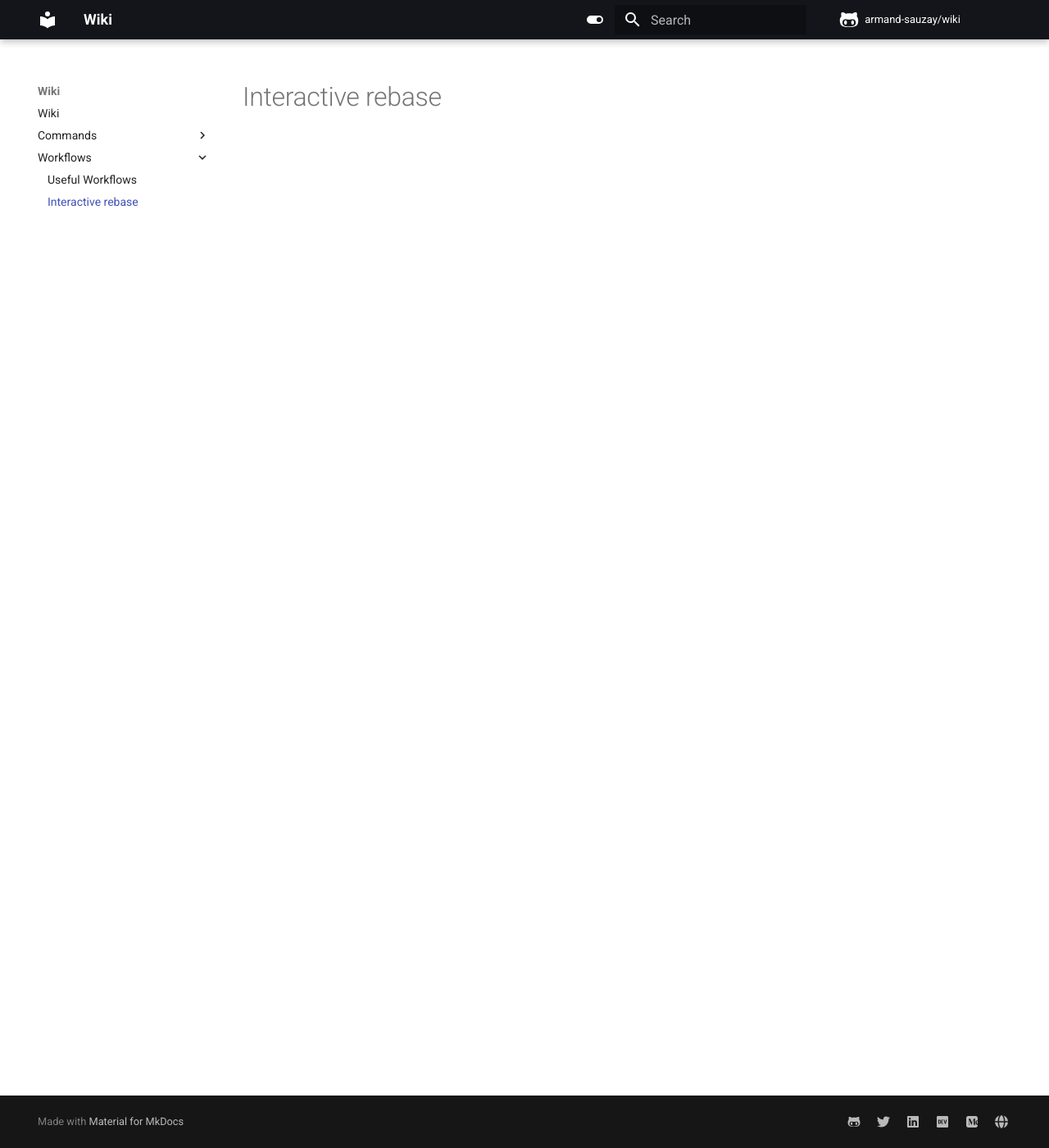
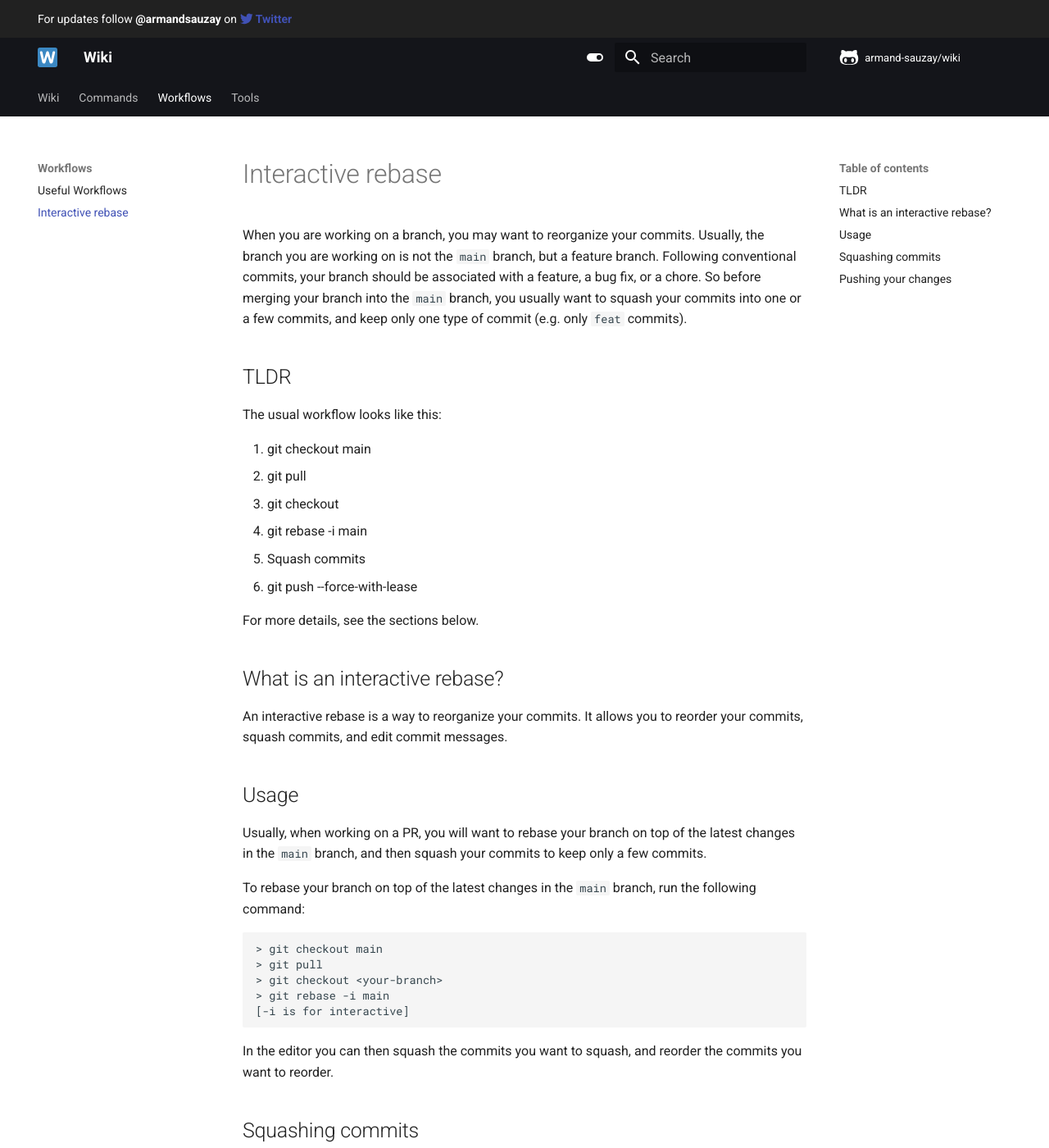
Before and after one commit to armand-sauzay/wiki, an MkDocs documentation site: the page built from docs/docs/workflows/interactive-rebase.md, in a window 1280 px wide and 1400 px high. Shown: the whole window at 82% size. Built offline with MkDocs 1.6.1 and Material for MkDocs 9.7.7, drawn with Linux system fonts in a browser that asks for light colours; comment, search, counter and statistics services are not loaded; some of the changed text lies outside the part shown.

Commit message:
feat: add first wikis

````diff
--- a/docs/docs/workflows/interactive-rebase.md
+++ b/docs/docs/workflows/interactive-rebase.md
@@ -1 +1,68 @@
 # Interactive rebase
+
+When you are working on a branch, you may want to reorganize your commits.
+Usually, the branch you are working on is not the `main` branch, but a feature
+branch. Following conventional commits, your branch should be associated with a
+feature, a bug fix, or a chore. So before merging your branch into the `main`
+branch, you usually want to squash your commits into one or a few commits, and
+keep only one type of commit (e.g. only `feat` commits).
+
+## TLDR
+
+The usual workflow looks like this:
+
+1. git checkout main
+2. git pull
+3. git checkout <your-branch>
+4. git rebase -i main
+5. Squash commits
+6. git push --force-with-lease
+
+For more details, see the sections below.
+
+## What is an interactive rebase?
+
+An interactive rebase is a way to reorganize your commits. It allows you to
+reorder your commits, squash commits, and edit commit messages.
+
+## Usage
+
+Usually, when working on a PR, you will want to rebase your branch on top of the
+latest changes in the `main` branch, and then squash your commits to keep only a
+few commits.
+
+To rebase your branch on top of the latest changes in the `main` branch, run the
+following command:
+
+```bash
+> git checkout main
+> git pull
+> git checkout <your-branch>
+> git rebase -i main
+[-i is for interactive]
+```
+
+In the editor you can then squash the commits you want to squash, and reorder
+the commits you want to reorder.
+
+## Squashing commits
+
+In the editor, you can squash commits by changing `pick` to `squash` or `s`:
+
+```bash
+pick 1a2b3c4 Add a new feature
+squash 4d5e6f7 Fix a bug
+squash 7g8h9i0 Fix another bug
+```
+
+## Pushing your changes
+
+After you have rebased your branch, you will need to force push your changes to
+the remote branch:
+
+```bash
+> git push --force-with-lease
+```
+
+The option `--force-with-lease` is safer than `--force` because it will fail if
+the remote branch has changed since you last pulled it.
--- a/docs/mkdocs.yaml
+++ b/docs/mkdocs.yaml
@@ -19,11 +19,13 @@ theme:
   features:
     - search.suggest
     - search.highlight
-    - content.tabs.link
+    - navigation.tabs
+  favicon: assets/w-blue.svg
+  logo: assets/w-blue.svg
   icon:
     repo: fontawesome/brands/github-alt
-  # logo: favicon.svg
-  # favicon: favicon.svg
+  custom_dir: overrides
+
 repo_name: armand-sauzay/wiki
 repo_url: https://github.com/armand-sauzay/wiki
 nav:
@@ -34,6 +36,8 @@ nav:
   - Workflows:
       - workflows/index.md
       - workflows/interactive-rebase.md
+  - Tools:
+      - tools/index.md
 extra:
   social:
     - icon: fontawesome/brands/github-alt
@@ -48,3 +52,6 @@ extra:
       link: https://medium.com/@armand-sauzay
     - icon: fontawesome/solid/globe
       link: https://armand-sauzay.github.io/
+  analytics:
+    provider: Google
+    propetry: G-JJWRNMYPFH
````
Also changed, not shown: docs/docs/commands/bang-bang.md (+26 -0 lines), docs/docs/index.md (+14 -2 lines), docs/docs/tools/index.md (added, +4 -0 lines), README.md, docs/docs/assets/w-blue.svg (added), docs/docs/assets/wiki-white.svg (added), docs/docs/assets/wiki.svg (added).
